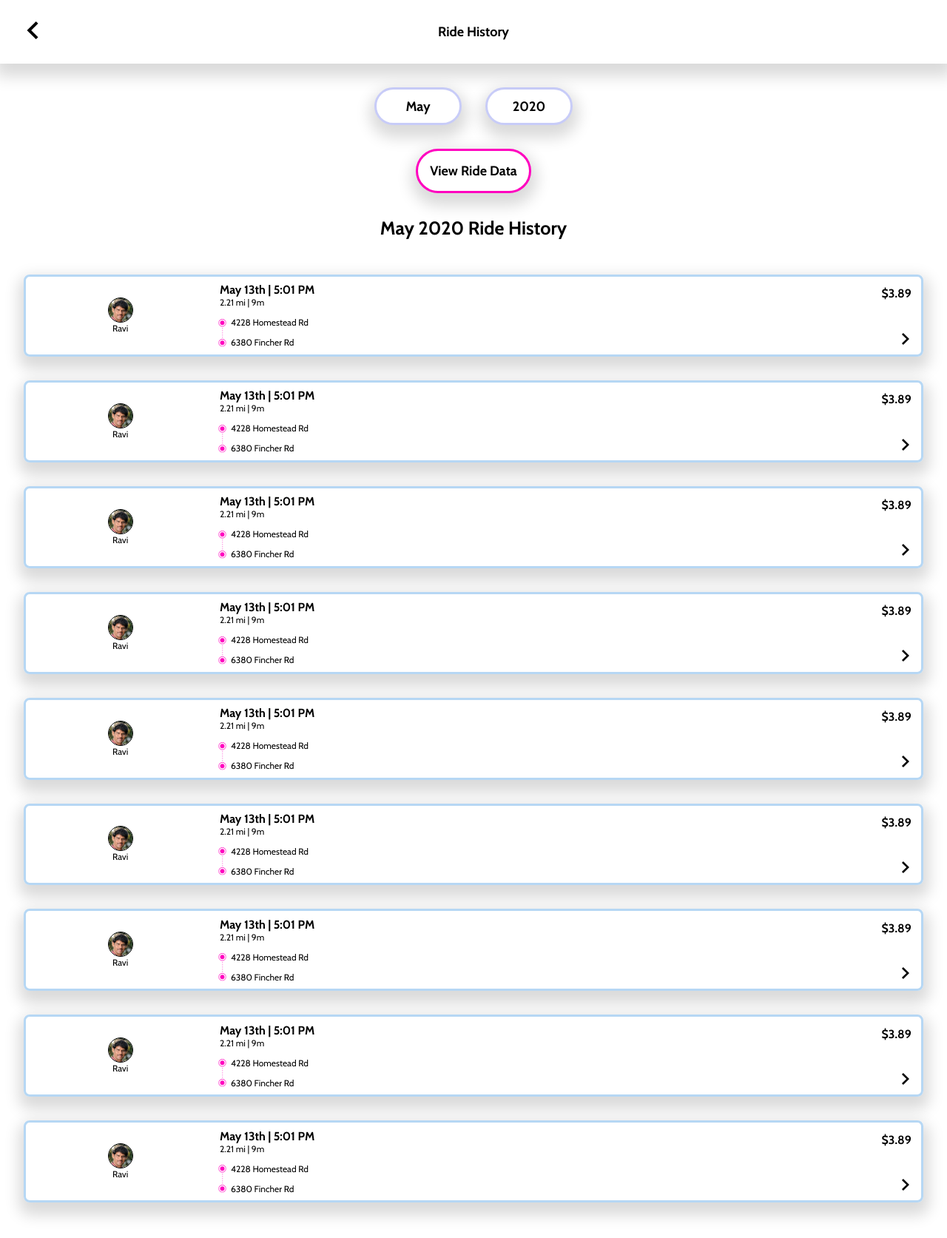
After one commit to 111yp/jervo-jawns, a PHP site: page /month-ride-history.html in a window 1280 px wide. The commit adds this page. Shown: the whole page at 74% size. Run offline with PHP 8.4, Linux system fonts and the light colour scheme.

Commit message:
:point_up: Content Continuity
-Fixed page titles
-Renamed HTML files for clarity
-Added all content to pages found in UI designs
-Made shadow class and applied it to all items with shadow
-Created ride history cards
-Made card icons a bit smaller

```diff
--- a/assets/css/prototype-pages.css
+++ b/assets/css/prototype-pages.css
@@ -4,13 +4,17 @@
 }
 
 :root {
-	--forward-gradient: linear-gradient(90deg, rgba(182,215,244,1) 0%, rgba(255,128,223,1) 100%);
-	--backward-gradient: linear-gradient(90deg, rgba(255,128,223,1) 0%, rgba(182,215,244,1) 100%);
+	--forward-gradient: linear-gradient(90deg, rgb(182,215,244) 0%, rgb(255,128,223) 100%);
+	--backward-gradient: linear-gradient(90deg, rgb(255,128,223) 0%, rgb(182,215,244) 100%);
 	/*
 	Use like so:
 	background: var(--forward-gradient);
 	background: var(--backward-gradient);
 	*/
+}
+
+.shadow {
+	box-shadow: 1px 10px 20px 7px rgba(0, 0, 0, 0.15);
 }
 
 nav {
@@ -23,7 +27,7 @@ nav {
 	left: 0;
 	align-items: center;
 	justify-content: center;
-	box-shadow: 1px 10px 20px 7px rgba(0, 0, 0, 0.15);
+	z-index: 10;
 }
 
 .back-btn {
@@ -54,7 +58,6 @@ nav {
 	justify-content: center;
     display: flex;
 	align-items: center;
-	box-shadow: 1px 10px 20px 7px rgba(0, 0, 0, 0.15);
 }
 
 .button {
@@ -62,7 +65,6 @@ nav {
 	border: 3px solid #FF00BF;
 	border-radius: 50px;
 	background-color: white;
-	box-shadow: 1px 10px 20px 7px rgba(0, 0, 0, 0.15);
 	text-decoration: none;
 	font-family: 'Cabin', sans-serif;
 	font-size: 18px;
@@ -96,7 +98,90 @@ p {
 	text-align: center;
 }
 
-/* Data Blocks */
+/* Ride History Cards */
+
+.ride-history {
+	flex-direction: column;
+}
+
+.ride-history-card {
+    display: flex;
+    flex-direction: row;
+    margin: 1rem 0;
+    border-radius: .5rem;
+	padding: .33rem;
+	border: rgb(182,215,244) .2rem solid;
+}
+
+.ride-history-card .card-img-area {
+	display: flex;
+	flex-direction: column;
+	width: 20%;
+	padding: .5rem;
+}
+
+.ride-history-card .card-icon {
+	border: black .1rem solid;
+	border-radius: 50%;
+}
+
+.driver-name {
+	font-weight: normal;
+}
+
+.card-mid-area {
+    display: flex;
+    justify-content: center;
+    flex-direction: column;
+    width: 60%;
+	padding: 0.2rem .75rem;
+}
+
+.card-mid-area * + *, .card-pickup, .driver-name, .ride-history-card .card-title  {
+	text-align: left;
+	font-weight: normal;
+	margin: 0;
+	font-size: 12px;
+}
+
+.ride-history-card .card-title {
+	font-size: unset;
+	font-weight: bold;
+}
+
+.card-pickup, .card-mid-top {
+	margin-bottom: .75rem;
+}
+
+.card-mid-btm {
+    display: flex;
+    flex-direction: row;
+    align-items: center;
+}
+
+.location-icons {
+    margin-right: .5rem;
+}
+
+.location-a-b {
+    transform: scale(1.5) translateY(1.5px);
+}
+
+.card-end-area {
+    display: flex;
+	justify-content: space-between;
+	align-items: flex-end;
+    flex-direction: column;
+	width: 20%;
+	padding: .5rem;
+}
+
+.card-view-btn {
+	transform: rotate(180deg);
+	width: 1rem;
+}
+
+/* Ride Data Cards */
 
 .container.ride-data {
 	flex-direction: column;
@@ -124,7 +209,7 @@ p {
 }
 
 .card-icon {
-	width: 2.5rem;
+	width: 2rem;
 }
 
 .card-content-area {
--- /dev/null
+++ b/month-ride-history.html
@@ -0,0 +1,264 @@
+<!DOCTYPE html>
+<html lang="en">
+   <head>
+      <meta charset="UTF-8">
+      <title>IDM 216 Jervo Jawns</title>
+      <meta name="viewport" content="width=device-width, initial-scale=1.0" />
+      <link rel="stylesheet" href="assets\css\prototype-pages.css">
+      <link href="https://fonts.googleapis.com/css2?family=Cabin:ital,wght@0,400;0,500;0,600;0,700;1,400;1,500;1,600;1,700&display=swap" rel="stylesheet">
+   </head>
+
+   <body>
+      <nav class="shadow">
+         <a class="back-btn" href="prototype.html"><img src="assets/svg/back.svg"></a>
+         <h1>Ride History</h1>
+      </nav>
+      <main>
+         <div class="container">
+            <div class="dropdown shadow">
+               <h1>May</h1>
+            </div>
+            <div class="dropdown shadow">
+               <h1>2020</h1>
+            </div>
+         </div>
+
+         <div class="container">
+            <a class="button shadow" href="month-at-glance.html">View Ride Data</a>
+         </div>
+
+         <div class="container">
+            <h2>May 2020 Ride History</h2>
+         </div>
+
+         <div class="container ride-history">
+            <div class="ride-history-card shadow">
+               <div class="card-img-area">
+                  <img class="card-icon" src="assets/img/driver_profile_pictures/driver_01.png" alt="Diver">
+                  <p class="driver-name">Ravi</p>
+               </div>
+               <div class="card-mid-area">
+                  <div class="card-mid-top">
+                     <p class="card-title">May 13th | 5:01 PM</p>
+                     <p class="card-subtitle">2.21 mi | 9m</p>
+                  </div>
+                  <div class="card-mid-btm">
+                     <div class="location-icons">
+                        <img class="location-a-b" src="assets/svg/prototype/ride-a-b.svg" alt="Ride AB">
+                     </div>
+                     <div class="locations">
+                        <p class="card-pickup">4228 Homestead Rd</p>
+                        <p class="card-destination">6380 Fincher Rd</p>
+                     </div>
+                  </div>
+               </div>
+               <div class="card-end-area">
+                  <p class="card-price">$3.89</p>
+                  <img class="card-view-btn" src="assets/svg/back.svg" alt="View Btn">
+               </div>
+            </div>
+            <div class="ride-history-card shadow">
+               <div class="card-img-area">
+                  <img class="card-icon" src="assets/img/driver_profile_pictures/driver_01.png" alt="Diver">
+                  <p class="driver-name">Ravi</p>
+               </div>
+               <div class="card-mid-area">
+                  <div class="card-mid-top">
+                     <p class="card-title">May 13th | 5:01 PM</p>
+                     <p class="card-subtitle">2.21 mi | 9m</p>
+                  </div>
+                  <div class="card-mid-btm">
+                     <div class="location-icons">
+                        <img class="location-a-b" src="assets/svg/prototype/ride-a-b.svg" alt="Ride AB">
+                     </div>
+                     <div class="locations">
+                        <p class="card-pickup">4228 Homestead Rd</p>
+                        <p class="card-destination">6380 Fincher Rd</p>
+                     </div>
+                  </div>
+               </div>
+               <div class="card-end-area">
+                  <p class="card-price">$3.89</p>
+                  <img class="card-view-btn" src="assets/svg/back.svg" alt="View Btn">
+               </div>
+            </div>
+            <div class="ride-history-card shadow">
+               <div class="card-img-area">
+                  <img class="card-icon" src="assets/img/driver_profile_pictures/driver_01.png" alt="Diver">
+                  <p class="driver-name">Ravi</p>
+               </div>
+               <div class="card-mid-area">
+                  <div class="card-mid-top">
+                     <p class="card-title">May 13th | 5:01 PM</p>
+                     <p class="card-subtitle">2.21 mi | 9m</p>
+                  </div>
+                  <div class="card-mid-btm">
+                     <div class="location-icons">
+                        <img class="location-a-b" src="assets/svg/prototype/ride-a-b.svg" alt="Ride AB">
+                     </div>
+                     <div class="locations">
+                        <p class="card-pickup">4228 Homestead Rd</p>
+                        <p class="card-destination">6380 Fincher Rd</p>
+                     </div>
+                  </div>
+               </div>
+               <div class="card-end-area">
+                  <p class="card-price">$3.89</p>
+                  <img class="card-view-btn" src="assets/svg/back.svg" alt="View Btn">
+               </div>
+            </div>
+            <div class="ride-history-card shadow">
+               <div class="card-img-area">
+                  <img class="card-icon" src="assets/img/driver_profile_pictures/driver_01.png" alt="Diver">
+                  <p class="driver-name">Ravi</p>
+               </div>
+               <div class="card-mid-area">
+                  <div class="card-mid-top">
+                     <p class="card-title">May 13th | 5:01 PM</p>
+                     <p class="card-subtitle">2.21 mi | 9m</p>
+                  </div>
+                  <div class="card-mid-btm">
+                     <div class="location-icons">
+                        <img class="location-a-b" src="assets/svg/prototype/ride-a-b.svg" alt="Ride AB">
+                     </div>
+                     <div class="locations">
+                        <p class="card-pickup">4228 Homestead Rd</p>
+                        <p class="card-destination">6380 Fincher Rd</p>
+                     </div>
+                  </div>
+               </div>
+               <div class="card-end-area">
+                  <p class="card-price">$3.89</p>
+                  <img class="card-view-btn" src="assets/svg/back.svg" alt="View Btn">
+               </div>
+            </div>
+            <div class="ride-history-card shadow">
+               <div class="card-img-area">
+                  <img class="card-icon" src="assets/img/driver_profile_pictures/driver_01.png" alt="Diver">
+                  <p class="driver-name">Ravi</p>
+               </div>
+               <div class="card-mid-area">
+                  <div class="card-mid-top">
+                     <p class="card-title">May 13th | 5:01 PM</p>
+                     <p class="card-subtitle">2.21 mi | 9m</p>
+                  </div>
+                  <div class="card-mid-btm">
+                     <div class="location-icons">
+                        <img class="location-a-b" src="assets/svg/prototype/ride-a-b.svg" alt="Ride AB">
+                     </div>
+                     <div class="locations">
+                        <p class="card-pickup">4228 Homestead Rd</p>
+                        <p class="card-destination">6380 Fincher Rd</p>
+                     </div>
+                  </div>
+               </div>
+               <div class="card-end-area">
+                  <p class="card-price">$3.89</p>
+                  <img class="card-view-btn" src="assets/svg/back.svg" alt="View Btn">
+               </div>
+            </div>
+            <div class="ride-history-card shadow">
+               <div class="card-img-area">
+                  <img class="card-icon" src="assets/img/driver_profile_pictures/driver_01.png" alt="Diver">
+                  <p class="driver-name">Ravi</p>
+               </div>
+               <div class="card-mid-area">
+                  <div class="card-mid-top">
+                     <p class="card-title">May 13th | 5:01 PM</p>
+                     <p class="card-subtitle">2.21 mi | 9m</p>
+                  </div>
+                  <div class="card-mid-btm">
+                     <div class="location-icons">
+                        <img class="location-a-b" src="assets/svg/prototype/ride-a-b.svg" alt="Ride AB">
+                     </div>
+                     <div class="locations">
+                        <p class="card-pickup">4228 Homestead Rd</p>
+                        <p class="card-destination">6380 Fincher Rd</p>
+                     </div>
+                  </div>
+               </div>
+               <div class="card-end-area">
+                  <p class="card-price">$3.89</p>
+                  <img class="card-view-btn" src="assets/svg/back.svg" alt="View Btn">
+               </div>
+            </div>
+            <div class="ride-history-card shadow">
+               <div class="card-img-area">
+                  <img class="card-icon" src="assets/img/driver_profile_pictures/driver_01.png" alt="Diver">
+                  <p class="driver-name">Ravi</p>
+               </div>
+               <div class="card-mid-area">
+                  <div class="card-mid-top">
+                     <p class="card-title">May 13th | 5:01 PM</p>
+                     <p class="card-subtitle">2.21 mi | 9m</p>
+                  </div>
+                  <div class="card-mid-btm">
+                     <div class="location-icons">
+                        <img class="location-a-b" src="assets/svg/prototype/ride-a-b.svg" alt="Ride AB">
+                     </div>
+                     <div class="locations">
+                        <p class="card-pickup">4228 Homestead Rd</p>
+                        <p class="card-destination">6380 Fincher Rd</p>
+                     </div>
+                  </div>
+               </div>
+               <div class="card-end-area">
+                  <p class="card-price">$3.89</p>
+                  <img class="card-view-btn" src="assets/svg/back.svg" alt="View Btn">
+               </div>
+            </div>
+            <div class="ride-history-card shadow">
+               <div class="card-img-area">
+                  <img class="card-icon" src="assets/img/driver_profile_pictures/driver_01.png" alt="Diver">
+                  <p class="driver-name">Ravi</p>
+               </div>
+               <div class="card-mid-area">
+                  <div class="card-mid-top">
+                     <p class="card-title">May 13th | 5:01 PM</p>
+                     <p class="card-subtitle">2.21 mi | 9m</p>
+                  </div>
+                  <div class="card-mid-btm">
+                     <div class="location-icons">
+                        <img class="location-a-b" src="assets/svg/prototype/ride-a-b.svg" alt="Ride AB">
+                     </div>
+                     <div class="locations">
+                        <p class="card-pickup">4228 Homestead Rd</p>
+                        <p class="card-destination">6380 Fincher Rd</p>
+                     </div>
+                  </div>
+               </div>
+               <div class="card-end-area">
+                  <p class="card-price">$3.89</p>
+                  <img class="card-view-btn" src="assets/svg/back.svg" alt="View Btn">
+               </div>
+            </div>
+            <div class="ride-history-card shadow">
+               <div class="card-img-area">
+                  <img class="card-icon" src="assets/img/driver_profile_pictures/driver_01.png" alt="Diver">
+                  <p class="driver-name">Ravi</p>
+               </div>
+               <div class="card-mid-area">
+                  <div class="card-mid-top">
+                     <p class="card-title">May 13th | 5:01 PM</p>
+                     <p class="card-subtitle">2.21 mi | 9m</p>
+                  </div>
+                  <div class="card-mid-btm">
+                     <div class="location-icons">
+                        <img class="location-a-b" src="assets/svg/prototype/ride-a-b.svg" alt="Ride AB">
+                     </div>
+                     <div class="locations">
+                        <p class="card-pickup">4228 Homestead Rd</p>
+                        <p class="card-destination">6380 Fincher Rd</p>
+                     </div>
+                  </div>
+               </div>
+               <div class="card-end-area">
+                  <p class="card-price">$3.89</p>
+                  <img class="card-view-btn" src="assets/svg/back.svg" alt="View Btn">
+               </div>
+            </div>
+         </div>
+      </main>
+   </body>
+   <script src="assets/js/main.js"></script>
+</html>
--- a/prototype.html
+++ b/prototype.html
@@ -24,7 +24,7 @@
          <a class="sidebar-btn" href="#"><img src="assets/svg/prototype/menu_getARide.svg">About</a>
          <a class="sidebar-btn" href="#"><img src="assets/svg/prototype/menu_help.svg">Help</a>
          <a class="sidebar-btn" href="#"><img src="assets/svg/prototype/menu_notifications.svg">Notifications</a>
-         <a class="sidebar-btn" href="prototype-ride-history.html"><img src="assets/svg/prototype/menu_rideHistory.svg">Ride History</a>
+         <a class="sidebar-btn" href="month-ride-history.html"><img src="assets/svg/prototype/menu_rideHistory.svg">Ride History</a>
          <a class="sidebar-btn" href="#"><img src="assets/svg/prototype/menu_payment.svg">Payment</a>
          <a class="sidebar-btn" href="#"><img src="assets/svg/prototype/menu_promos.svg">Promos</a>
          <a class="sidebar-btn" href="#"><img src="assets/svg/prototype/menu_donate.svg">Donate</a>
```
Also changed, not shown: month-at-glance.html (renamed from prototype-ride-data.html, +19 -11 lines), prototype-data-graphs.html (deleted, +0 -28 lines), prototype-ride-history.html (deleted, +0 -93 lines), ride_data.csv (deleted, +0 -73 lines), year-at-glance.html (added, +82 -0 lines), README.md (deleted), assets/svg/prototype/frequentlyVisited_ridingData.svg, assets/svg/prototype/ride-a-b.svg (added).
